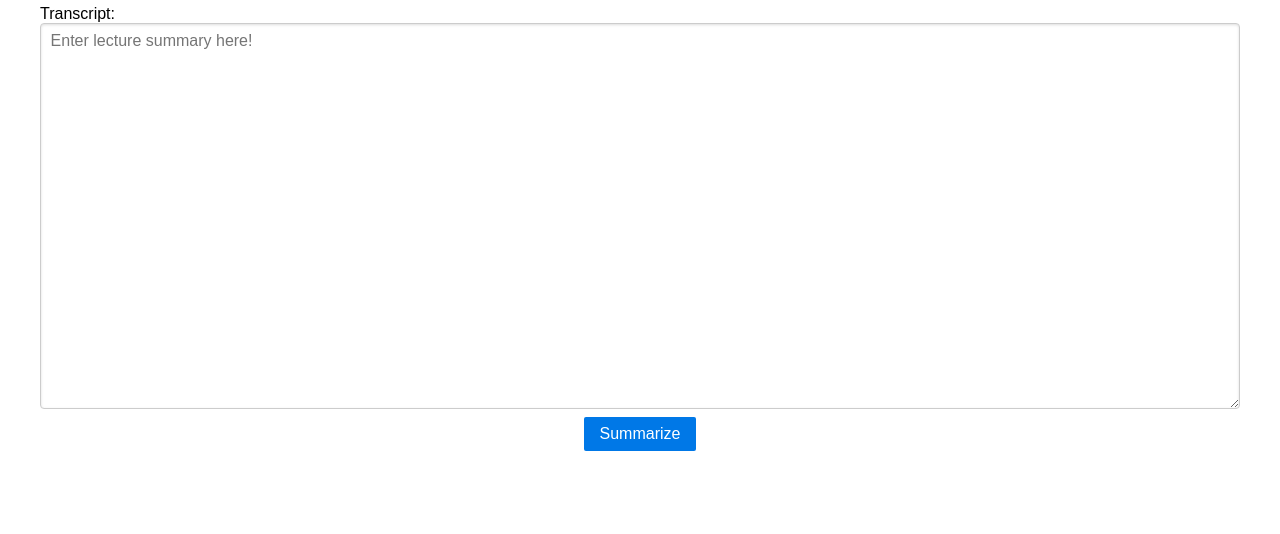
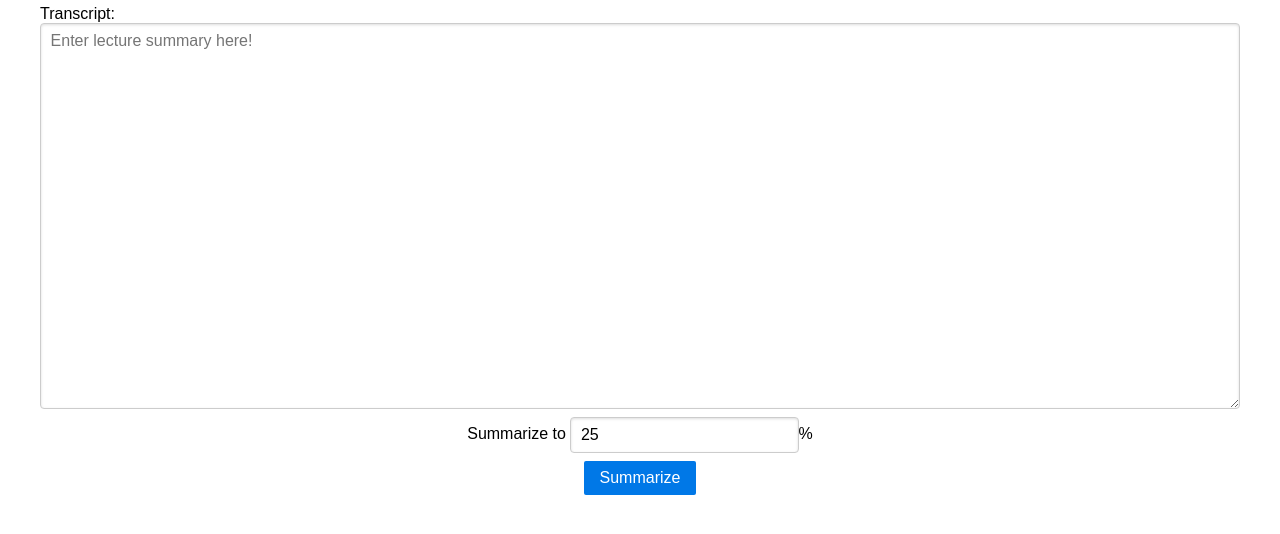
Before and after one commit to CS196Illinois/Group6, a Flask app: page / in a window 1280 px wide. Shown: the part 104-638 px from the top of the page. Run offline with Flask 2, Linux system fonts and the light colour scheme; some libraries are stand-ins or nearby versions.

Commit message:
Added custom length

```diff
--- a/app.py
+++ b/app.py
@@ -7,18 +7,21 @@ import transformers
 app = Flask(__name__)
 summarizer = transformers.pipeline("summarization", model = "t5-small")
 
-def summarize(s): # make this an actual summarize function
-    output = summarizer(s, min_length = 1, max_length = 200)
+def summarize(s, length_percentage): # make this an actual summarize function
+    len_of_data = len(s.split(" "))
+    output = summarizer(s, min_length = 1, max_length = int(len_of_data*length_percentage/100))
     return output[0]['summary_text']
 
 @app.route('/', methods = ["GET", "POST"]) #
 def index():
     if request.method == 'GET':
-        return render_template(r'index.html', data="")
+        return render_template(r'index.html', data="", prefill="")
     else:
         print(request, " - - Get Request detected")
         data = request.form['transcript']
-        return render_template(r'index.html', data=summarize(str(data)))
+        length= int(request.form['length'])
+        print(length)
+        return render_template(r'index.html', data=summarize(str(data), length), prefill=data)
         # return text from the webpage
 
 
--- a/templates/index.html
+++ b/templates/index.html
@@ -18,7 +18,11 @@
         <fieldset>
             <label>Transcript:</label>
             <div class = "full-width"></div>
-            <textarea name="transcript" rows="20" class="input" placeholder="Enter lecture summary here!"></textarea>
+            <textarea name="transcript" rows="20" class="input" placeholder="Enter lecture summary here!">{{prefill}}</textarea>
+            <div class = "full-width"></div>
+            <div class = "summarizebtn">
+                Summarize to <input id="length" name="length" type="number" value="25">%
+            </div>
             <div class = "full-width"></div>
             <div class = "summarizebtn">
               <button type="submit" name="submit" class="pure-button pure-button-primary">Summarize</button>
```
